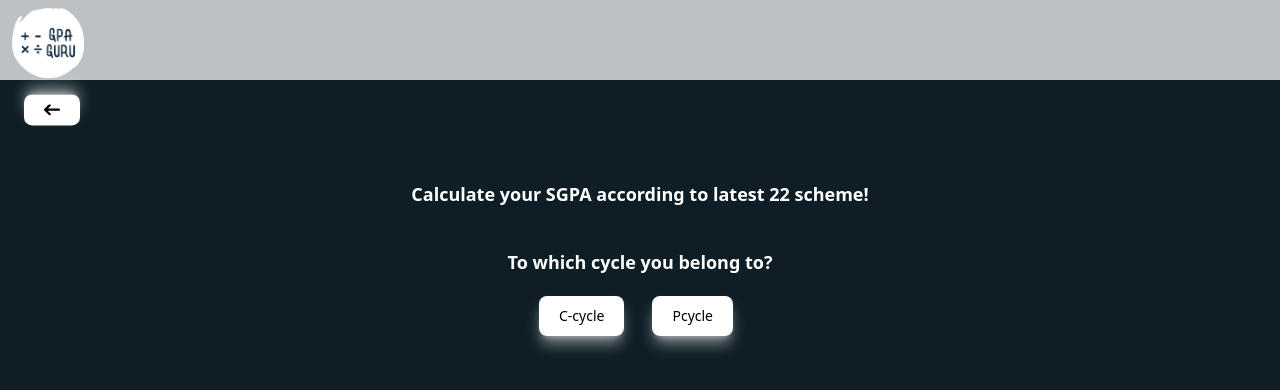
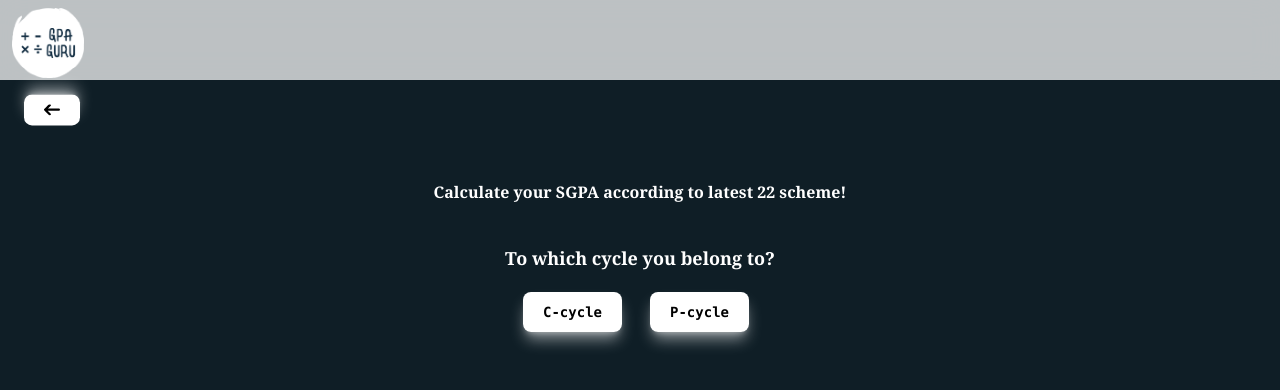
Before and after one commit to rockygeekz/GPAGURU, a React (Vite) app: page /GPAGURU/s_scheme22 in a window 1280 px wide. Shown: the top 390 px of the page. Built offline with nearby package versions, Linux system fonts and the light colour scheme.

Commit message:
fix: fonts n ui improved

```diff
--- a/src/components/CgpaSgpa.jsx
+++ b/src/components/CgpaSgpa.jsx
@@ -9,8 +9,8 @@ const CgpaSgpa = () => {
     {/* <div className="main text-white font-extrabold text-xl font-mono flex items-center justify-center ">
       Welcome to GPA GURU</div> */}
 
-    <p className='text-lg text-white font-semibold font-mono  text-center flex items-center justify-center'>Calculate your SGPA and CPGA according to latest 22 scheme!</p>
-    <p className='text-lg text-white font-semibold font-mono  flex items-center justify-center mt-10' >
+    <p className=' text-white font-semibold font-serif text-center  flex items-center justify-center  '>Calculate your SGPA and CPGA according to latest 22 scheme!</p>
+    <p className='text-lg text-white font-bold font-serif  flex items-center justify-center mt-10' >
       What do you want to Calculate?
     </p>
     </div>
--- a/src/components/Home.jsx
+++ b/src/components/Home.jsx
@@ -5,11 +5,11 @@ const Home = () => {
   return (
     <div className='absolute top-0 left-0 min-h-fit min-w-full ' >
       <div className="main-text pt-40">
-    <div className="main text-white font-serif font-extrabold text-xl flex items-center justify-center ">
+    <div className="main text-white  font-serif font-extrabold text-xl flex items-center justify-center ">
       Welcome to GPA GURU</div>
 
-    <p className='text-lg text-white font-semibold font-serif  flex items-center justify-center'>Calculate your SGPA and CPGA NOW!!</p>
-    <p className='text-lg text-white font-semibold font-serif flex items-center justify-center mt-10' >
+    <p className='text-lg text-white mt-3 font-extrabold font-serif  flex items-center justify-center'>Calculate your SGPA and CPGA NOW!!</p>
+    <p className='text-lg text-white font-semibold  font-serif flex items-center justify-center mt-10' >
       Select your scheme
     </p>
     </div>
--- a/src/components/PcChoice.jsx
+++ b/src/components/PcChoice.jsx
@@ -4,20 +4,20 @@ import { Link } from 'react-router-dom'
 
 const PcChoice = () => {
   return (
-    <div className='absolute top-0 left-0 min-h-fit min-w-full  ' >
+    <div className='absolute top-0 font-mono left-0 min-h-fit min-w-full  ' >
       <div className="main-text pt-40 mt-5">
     {/* <div className="main text-white font-extrabold text-xl font-mono flex items-center justify-center ">
       Welcome to GPA GURU</div> */}
 
-    <p className='text-lg text-white font-semibold text-center flex items-center justify-center'>Calculate your SGPA according to latest 22 scheme!</p>
-    <p className='text-lg text-white font-semibold  flex items-center justify-center mt-10' >
+    <p className=' text-white font-semibold font-serif  text-center flex items-center justify-center'>Calculate your SGPA according to latest 22 scheme!</p>
+    <p className='text-lg text-white font-serif font-bold  flex items-center justify-center mt-10' >
       To which cycle you belong to?
     </p>
     </div>
-    <div className="buttons flex items-center justify-center flex-wrap space-x-5 mt-5">
+    <div className="buttons flex items-center  justify-center flex-wrap space-x-5 mt-5">
 
-    <Link to = "/GPAGURU/c_scheme22"><button type="button" class="text-black bg-gradient-to-r from-white via-white to-white hover:bg-gradient-to-br focus:ring-4 focus:outline-none focus:ring-white dark:focus:ring-white shadow-lg shadow-white/50 dark:shadow-md dark:shadow-white/80 font-medium rounded-lg text-sm px-5 py-2.5 text-center mr-2 mb-2 ">C-cycle</button></Link>
-  <Link to="/GPAGURU/p_scheme22"><button type="button" class="text-black bg-gradient-to-r from-white via-white to-white hover:bg-gradient-to-br focus:ring-4 focus:outline-none focus:ring-white dark:focus:ring-white shadow-lg shadow-white/50 dark:shadow-md dark:shadow-white/80 font-medium rounded-lg text-sm px-5 py-2.5 text-center mr-2 mb-2 ">Pcycle</button></Link>
+    <Link to = "/GPAGURU/c_scheme22"><button type="button" class="text-black bg-gradient-to-r from-white via-white to-white hover:bg-gradient-to-br focus:ring-4 focus:outline-none focus:ring-white dark:focus:ring-white shadow-lg shadow-white/50 dark:shadow-md dark:shadow-white/80 font-bold rounded-lg text-sm px-5 py-2.5 text-center mr-2 mb-2 ">C-cycle</button></Link>
+  <Link to="/GPAGURU/p_scheme22"><button type="button" class="text-black bg-gradient-to-r from-white via-white to-white hover:bg-gradient-to-br focus:ring-4 focus:outline-none focus:ring-white dark:focus:ring-white shadow-lg shadow-white/50 dark:shadow-md dark:shadow-white/80 font-bold rounded-lg text-sm px-5 py-2.5 text-center mr-2 mb-2 ">P-cycle</button></Link>
     </div>
     <div className="back top-0 ">
       <Link to="/GPAGURU/cschoice" ><button
--- a/src/components/cgpa.jsx
+++ b/src/components/cgpa.jsx
@@ -6,10 +6,10 @@ const Cgpa = () => {
   return (
     <div className="absolute top-0 left-0 min-h-fit min-w-full  ">
       <div className="main-text pt-40">
-        <p className="text-lg text-white font-semibold text-center flex items-center justify-center">
+        <p className="text-xl text-white font-semibold font-serif text-center flex items-center justify-center">
           Which sem you are currently in ?
         </p>
-        <p className="text-lg text-white font-semibold  flex items-center justify-center mt-10">
+        <p className="text-xl font-serif text-white font-bold   flex items-center justify-center mt-10">
           Select your sem
         </p>
       </div>
```
